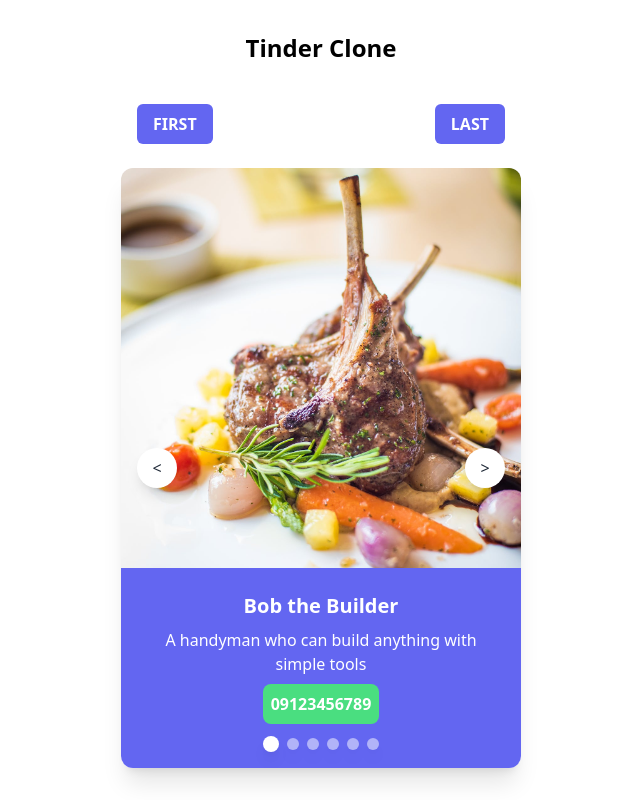
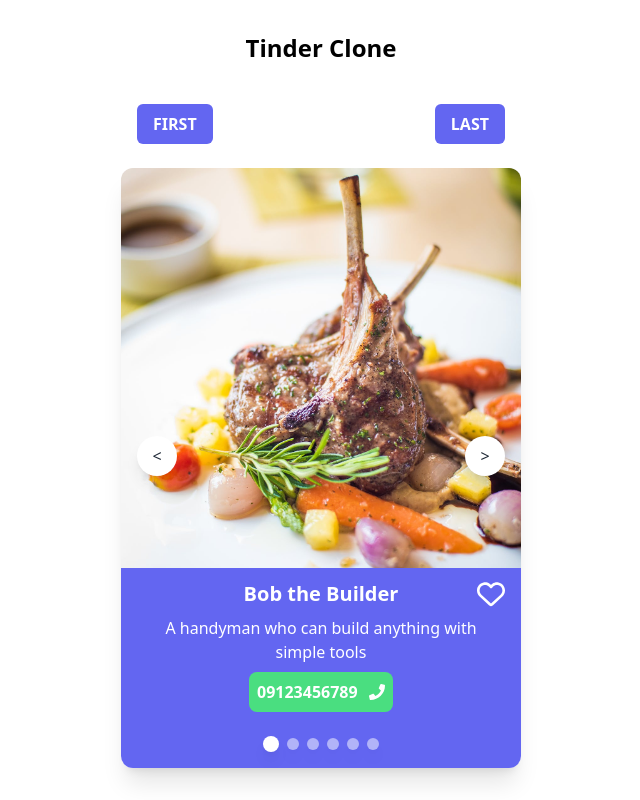
Before and after one commit to hyperst8/tinder-clone, a React (Vite) app: page / in a window 1280 px wide. Shown: the whole page, without its empty margins (319-959 px from the left). Built offline with nearby package versions, Linux system fonts and the light colour scheme.

Commit message:
Implement like button

```diff
--- a/src/components/Carousel.jsx
+++ b/src/components/Carousel.jsx
@@ -41,7 +41,7 @@ export default function Carousel({ children: data }) {
           {data}
         </div>
 
-        <div className="buttons-container absolute inset-0 flex items-center justify-between p-4">
+        <div className="buttons-container absolute top-1/2 -translate-y-[55%] inset-0 flex items-center justify-between p-4 h-[40%]">
           <button
             onClick={previous}
             className="btn-prev"
--- a/src/components/Slider.jsx
+++ b/src/components/Slider.jsx
@@ -1,7 +1,10 @@
 /* eslint-disable react/prop-types */
+import { FaPhone } from "react-icons/fa";
+import { FaHeart, FaRegHeart } from "react-icons/fa6";
 
 export default function Slider({ data }) {
-  const { name, description, image, phone } = data;
+  const { name, description, image, phone, liked } = data;
+
   return (
     <div className="min-w-[25rem]">
       <div className="h-[25rem]">
@@ -11,11 +14,21 @@ export default function Slider({ data }) {
           alt={name}
         />
       </div>
-      <div className="bg-indigo-500 text-white h-full flex flex-col items-center pt-6 px-4 text-center">
+      <div className="bg-indigo-500 text-white h-full flex flex-col items-center pt-3 px-4 text-center relative">
         <h2 className="font-semibold text-xl">{name}</h2>
         <p className="my-2 px-4">{description}</p>
-        <button className="bg-green-400 font-semibold p-2 rounded-lg cursor-pointer hover:opacity-80">
-          {phone}
+        <button
+          onClick={() => alert("Hello")}
+          id="call"
+          className="bg-green-400 font-semibold p-2 rounded-lg w-36 flex justify-between items-center cursor-pointer hover:opacity-80"
+        >
+          {phone} <FaPhone />
+        </button>
+        <button
+          id="like"
+          className="absolute right-4"
+        >
+          {liked ? <FaHeart className="fill-yellow-400" /> : <FaRegHeart />}
         </button>
       </div>
     </div>
--- a/src/content/data.js
+++ b/src/content/data.js
@@ -11,18 +11,21 @@ const handicrafts = [
     description: "A handyman who can build anything with simple tools",
     image: image01,
     phone: "09123456789",
+    liked: false,
   },
   {
     name: "Alice the Artisan",
     description: "An artist specializing in intricate handcrafted sculptures",
     image: image02,
     phone: "09876543210",
+    liked: false,
   },
   {
     name: "Crafty Cathy",
     description: "Creates beautiful handmade jewelry using unique materials",
     image: image03,
     phone: "08765432109",
+    liked: false,
   },
   {
     name: "Sam the Stitcher",
@@ -30,6 +33,7 @@ const handicrafts = [
       "A skilled tailor who crafts custom clothing with attention to detail",
     image: image04,
     phone: "09543210987",
+    liked: false,
   },
   {
     name: "Woodworking Walter",
@@ -37,12 +41,14 @@ const handicrafts = [
       "Crafts elegant wooden furniture pieces with precision and style",
     image: image05,
     phone: "09432109876",
+    liked: false,
   },
   {
     name: "Eva the Engraver",
     description: "Specializes in personalized engraving on various materials",
     image: image06,
     phone: "09654321098",
+    liked: false,
   },
 ];
 
--- a/src/index.css
+++ b/src/index.css
@@ -11,4 +11,8 @@
   .btn-slider {
     @apply rounded-md uppercase font-semibold text-white bg-indigo-500 py-2 px-4 cursor-pointer hover:opacity-80;
   }
+
+  #like svg {
+    @apply w-7 h-7;
+  }
 }
```
